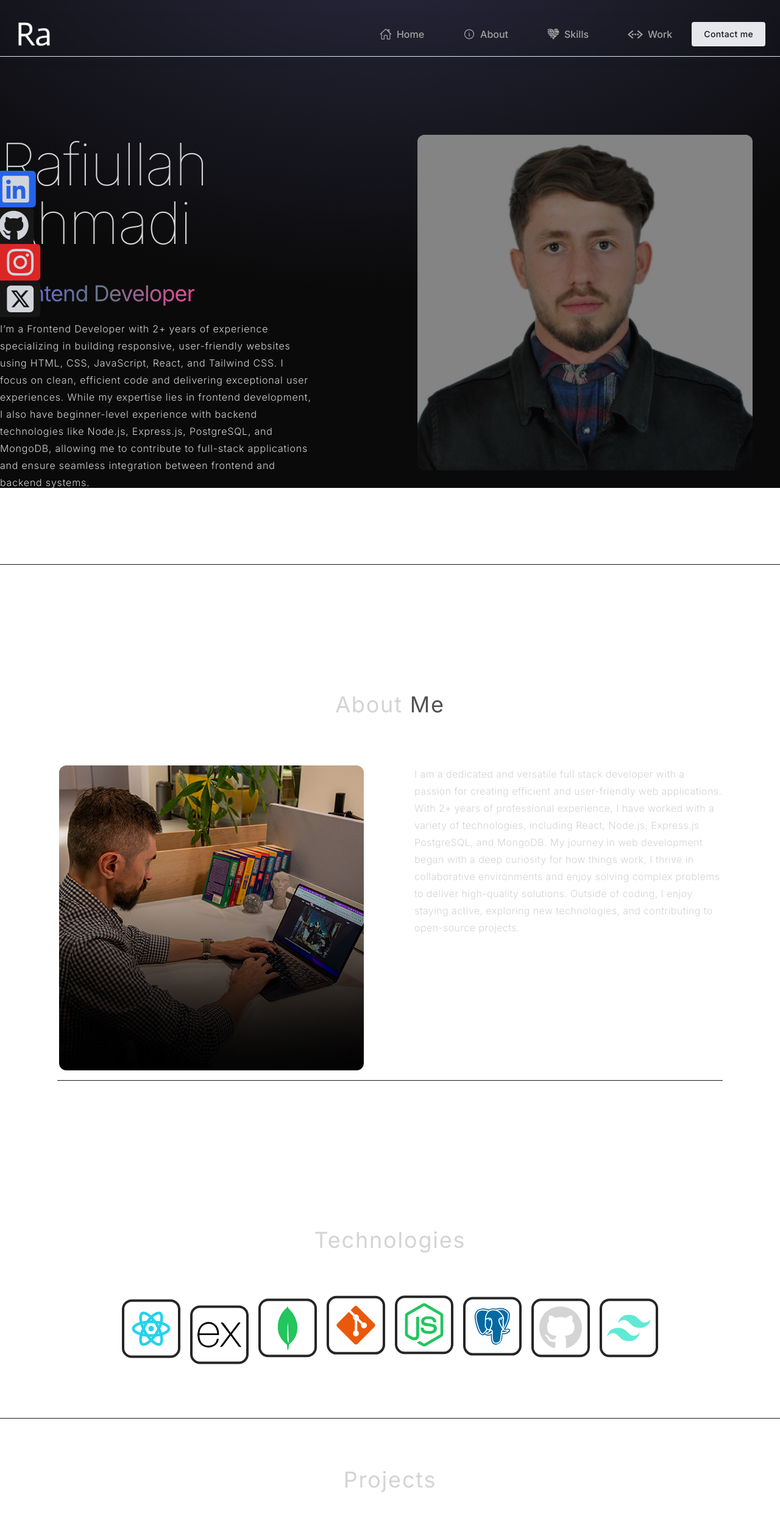
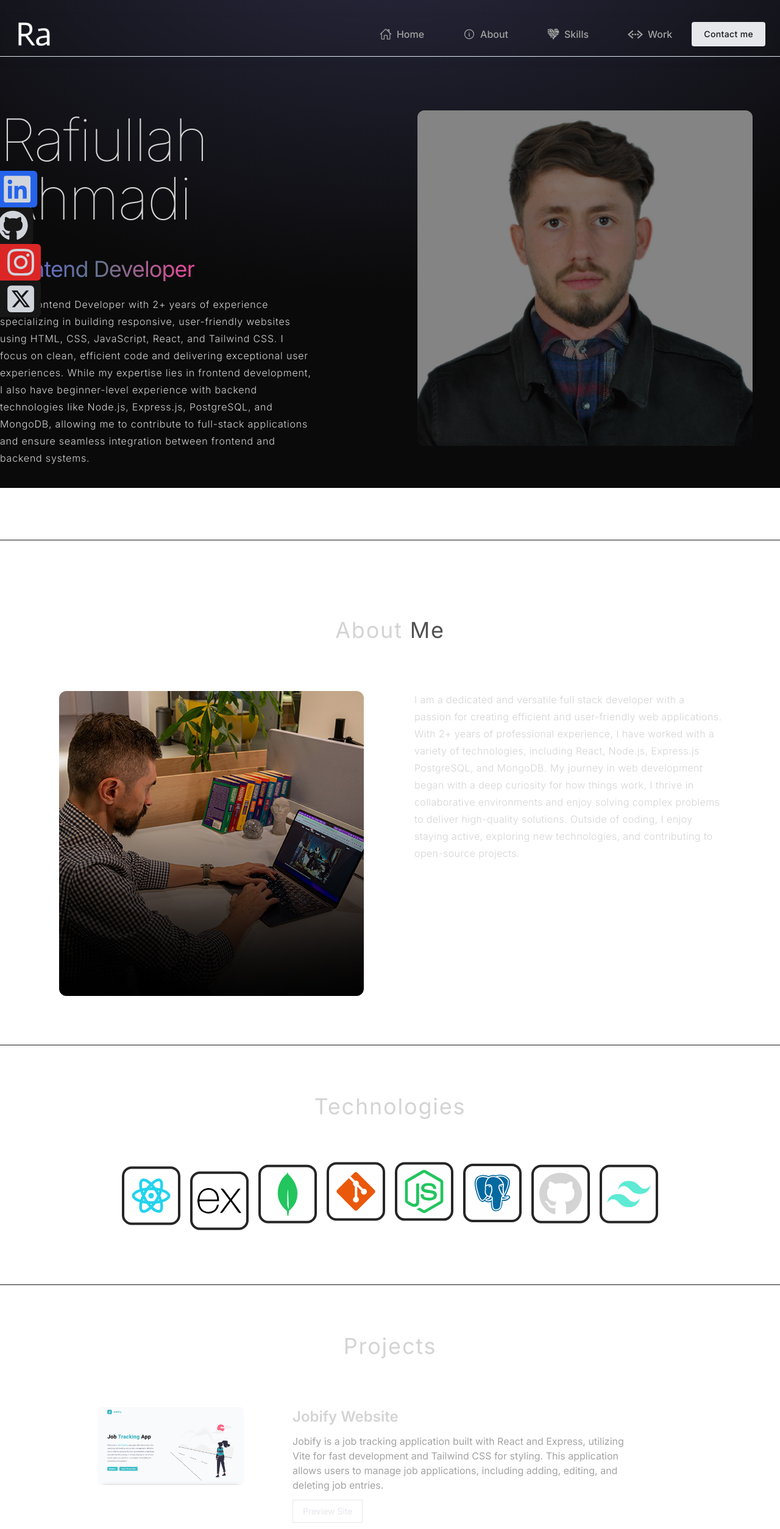
Before and after one commit to Ahmadi1798/my-portfolio-website, a React (Vite) app: page / in a window 1280 px wide. Shown: the top 2507 px of the page at 61% size. Built offline with nearby package versions, Linux system fonts and the light colour scheme.

Commit message:
Complete version

```diff
--- a/src/Components/About.jsx
+++ b/src/Components/About.jsx
@@ -3,10 +3,10 @@ import { motion } from 'motion/react';
 const About = () => {
   return (
     <section
-      className="h-screen flex justify-center items-center pt-40 my-10  lg:pt-0 mt-20 "
+      className=" flex justify-center items-center border-b border-neutral-900 pb-12 lg:pb-20  "
       id="about"
     >
-      <div className="border-b border-neutral-900 pb-4 mt-20 lg:my-0 ">
+      <div className="   ">
         <h2 className="text-4xl text-center my-20 tracking-wider ">
           About <span className="text-neutral-600"> Me</span>
         </h2>
--- a/src/Components/Hero.jsx
+++ b/src/Components/Hero.jsx
@@ -7,10 +7,10 @@ const Hero = () => {
   });
   return (
     <section
-      className="h-screen flex justify-center items-center mt-10 lg:mt-0 "
+      className="h-screen flex justify-center items-center my-20 lg:my-0 "
       id="hero"
     >
-      <div className="border-b border-neutral-900 pb-4 lg:mb-20 w-full mt-20">
+      <div className="border-b border-neutral-900 pb-4 lg:mb-20 w-full">
         <div className="flex flex-wrap my-20">
           <div className="w-full lg:w-1/2">
             <div className="flex flex-col items-start">
--- a/src/Components/Technologies.jsx
+++ b/src/Components/Technologies.jsx
@@ -21,10 +21,7 @@ const Technologies = () => {
     },
   });
   return (
-    <section
-      className="border-b border-neutral-900 pb-24 pt-10 mt-20"
-      id="technologies"
-    >
+    <section className="border-b border-neutral-900 pb-24 " id="technologies">
       <motion.h2
         whileInView={{ opacity: 1, y: 0 }}
         initial={{ opacity: 0, y: -100 }}
```
